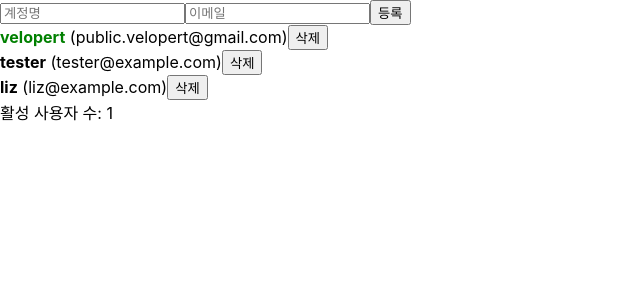
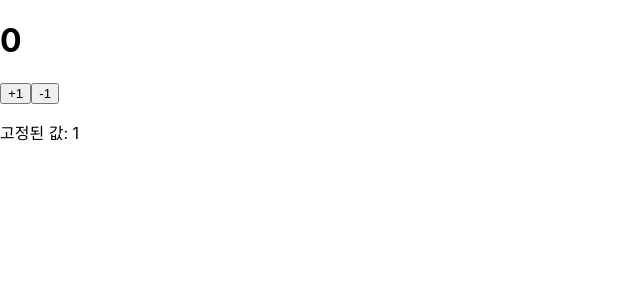
Before and after one commit to BBlack-Hun/React_study, a React (Create React App) app: page / in a window 1280 px wide. Shown: the top 300 px of the page, without its empty margins (0-640 px from the left). Built offline with nearby package versions, Linux system fonts and the light colour scheme.

Commit message:
03_17_study

```diff
--- a/package.json
+++ b/package.json
@@ -6,6 +6,7 @@
     "@testing-library/jest-dom": "^5.11.4",
     "@testing-library/react": "^11.1.0",
     "@testing-library/user-event": "^12.1.10",
+    "immer": "^8.0.1",
     "react": "^17.0.1",
     "react-dom": "^17.0.1",
     "react-scripts": "4.0.3",
--- a/src/App.js
+++ b/src/App.js
@@ -1,4 +1,5 @@
-import React, {useRef, useReducer, useMemo, useCallback, createContext } from 'react';
+import React, { useRef, useReducer, useMemo, useCallback, createContext } from 'react';
+import produce from 'immer';
 import CreateUser from './CreateUser';
 import UserList from './UserList';
 import useInputs from './uesInputs';
@@ -8,9 +9,10 @@
 // import Hello from './Hello';
 // import Wrapper from './Wrapper';
 // import Wrapper from './Wrapper';
-function countActiveUsers (users) {
+
+function countActiveUsers(users) {
     console.log('활성 사용자 수를 세는 중');
-  return users.filter(user => user.active).length;
+    return users.filter((user) => user.active).length;
 }
 
 const initialState = {
@@ -23,25 +25,25 @@
             id: 1,
             username: 'velopert',
             email: 'public.velopert@gmail.com',
-        active: true
+            active: true,
         },
         {
             id: 2,
             username: 'tester',
             email: 'tester@example.com',
-        active: false
+            active: false,
         },
         {
             id: 3,
             username: 'liz',
             email: 'liz@example.com',
-        active: false
-    }
-  ]
-}
+            active: false,
+        },
+    ],
+};
 
 function reducer(state, action) {
-  switch(action.type) {
+    switch (action.type) {
         // case 'CHANGE_INPUT':
         //   return {
         //     ...state,
@@ -51,30 +53,37 @@
         //     }
         //   };
         case 'CREATE_USER':
-      return {
-        inputs: initialState.inputs,
-        users: state.users.concat(action.user)
-      };
+            return produce(state, (draft) => {
+                draft.users.push(action.user);
+            });
+        // return {
+        //     inputs: initialState.inputs,
+        //     users: state.users.concat(action.user),
+        // };
         case 'TOGGLE_USER':
-      return {
-        ...state,
-        users: state.users.map(user => user.id === action.id
-          ? { ...user, active: !user.active }
-          : user)
-      };
+            return produce(state, (draft) => {
+                const user = draft.users.find((user) => user.id === action.id);
+                user.action = !user.action;
+            });
+        // return {
+        //     ...state,
+        //     users: state.users.map((user) => (user.id === action.id ? { ...user, active: !user.active } : user)),
+        // };
         case 'REMOVE_USER':
-      return {
-        ...state,
-        users: state.users.filter(user => user.id !== action.id)
-      }
+            return produce(state, (draft) => {
+                const index = draft.users.findIndex((user) => user.id === action.id);
+                draft.users.splice(index, 1);
+            });
+        // return {
+        //     ...state,
+        //     users: state.users.filter((user) => user.id !== action.id),
+        // };
         default:
             throw new Error('unHandled action');
     }
 }
 
 export const UserDispatch = createContext(null);
-
-
 
 function App() {
     const [state, dispatch] = useReducer(reducer, initialState);
@@ -86,7 +95,6 @@
     const nextId = useRef(4);
     const { users } = state;
     // const { username, email } = state.inputs;
-
 
     // const onChange = useCallback(e => {
     //   const {name, value} = e.target;
@@ -104,9 +112,9 @@
                 id: nextId.current,
                 username,
                 email,
-      }
+            },
         });
-    nextId.current +=1;
+        nextId.current += 1;
         reset();
     }, [username, email, reset]);
 
@@ -124,7 +132,7 @@
     //   });
     // }, []);
 
-  const count = useMemo( () => countActiveUsers(users), [users])
+    const count = useMemo(() => countActiveUsers(users), [users]);
 
     // const [ inputs, setInputs] = useState( {
     //   username: "",
@@ -179,20 +187,25 @@
         // {/* isSpecial에 default값은 true이다. */}
         <UserDispatch.Provider value={dispatch}>
             <CreateUser
-          username = {username} email={email} onChange={onChange} onCreate={onCreate}
+                username={username}
+                email={email}
+                onChange={onChange}
+                onCreate={onCreate}
                 // username={username}
                 // email={email}
                 // onChange={onChange}
                 // onCreate={onCreate}
             />
-        <UserList users={ users } /* {onRemove={onRemove} onToggle={onToggle} user }  onRemove={onRemove} onToggle={onToggle}*/ />
-        <div>활성 사용자 수: {count}{/*{count}*/}</div>
+            <UserList users={users} /* {onRemove={onRemove} onToggle={onToggle} user }  onRemove={onRemove} onToggle={onToggle}*/ />
+            <div>
+                활성 사용자 수: {count}
+                {/*{count}*/}
+            </div>
         </UserDispatch.Provider>
     );
 }
 
 export default App;
-
 
 // /*
 //       // JSX의 조건!
--- a/src/Counter.js
+++ b/src/Counter.js
@@ -1,36 +1,110 @@
-import React, { useReducer } from 'react';
-function reducer(state, action) {
-    switch (action.type) {
-        case 'INCREMENT':
-            return state +1;
-        case 'DECREMENT':
-            return state -1;
-        default:
-            throw new Error('Unhandled action');
+import React, { useReducer, Component } from 'react';
+
+class Counter extends Component {
+
+    state = {
+        counter: 0,
+        fixed: 1,
+        // updateMe: {
+        //     toggleMe: false,
+        //     dontChangeMe: 1
+        // }
     }
+    // constructor(props) {
+    //     super(props);
+    //     this.state = {
+    //         counter: 0,
+    //     };
+    // }
+    handleIncrease = () => {
+        // this.setState({
+        //     counter: this.state.counter + 1,
+        // });
+        this.setState(state => ({
+            counter: state.counter + 1
+        }))
+        this.setState(state => ({
+            counter: state.counter + 1
+        }))
+        this.setState(state => ({
+            counter: state.counter + 1
+        }))
+        this.setState(state => ({
+            counter: state.counter + 1
+        }))
+    };
 
+    handleDecrease = () => {
+        // 4개를 써도 1만 빠진다.
+        // setState는 입력한 상태로 바뀌는 것이 아닌, 요청하는 것이다.
+        // 리엑트는 상태가 바로 업데이트 되는 것이 아니라 비동기적으로 업데이트 되는 것이다.
+        this.setState({
+            counter: this.state.counter - 1,
+        });
+        this.setState({
+            counter: this.state.counter - 1,
+        });
+        this.setState({
+            counter: this.state.counter - 1,
+        });
+        this.setState({
+            counter: this.state.counter - 1,
+        });
+    };
+
+    // handleToogle = () => {
+    //     this.setState({
+    //         updateMe: {
+    //             ...this.state.updateMe,
+    //             toggleMe: !this.state.updateMe.toggleMe,
+    //         }
+    //     })
+    // }
+
+    render() {
+        return (
+            <div>
+                <h1>{this.state.counter}</h1>
+                <button onClick={this.handleIncrease}>+1</button>
+                <button onClick={this.handleDecrease}>-1</button>
+                <p>고정된 값: {this.state.fixed}</p>
+            </div>
+        );
+    }
 }
 
-function Counter() {
-    const [number, dispatch] = useReducer(reducer, 0);
-    const onIncrease = () => {
-        dispatch({
-            type: 'INCREMENT'
-        });
-    };
-    const onDecrease = () => {
-        dispatch({
-            type: 'DECREMENT'
-        });
-    }
+// function reducer(state, action) {
+//     switch (action.type) {
+//         case 'INCREMENT':
+//             return state +1;
+//         case 'DECREMENT':
+//             return state -1;
+//         default:
+//             throw new Error('Unhandled action');
+//     }
 
-    return (
-        <div>
-            <h1>{number}</h1>
-            <button onClick={onIncrease}>+1</button>
-            <button onClick={onDecrease}>-1</button>
-        </div>
-    )
-}
+// }
+
+// function Counter() {
+//     const [number, dispatch] = useReducer(reducer, 0);
+//     const onIncrease = () => {
+//         dispatch({
+//             type: 'INCREMENT'
+//         });
+//     };
+//     const onDecrease = () => {
+//         dispatch({
+//             type: 'DECREMENT'
+//         });
+//     }
+
+//     return (
+//         <div>
+//             <h1>{number}</h1>
+//             <button onClick={onIncrease}>+1</button>
+//             <button onClick={onDecrease}>-1</button>
+//         </div>
+//     )
+// }
 
 export default Counter;
--- a/src/index.js
+++ b/src/index.js
@@ -4,12 +4,13 @@
 import App from './App';
 //import Counter from './Counter';
 import reportWebVitals from './reportWebVitals';
+import Counter from './Counter';
 
 ReactDOM.render(
-  <React.StrictMode>
-    <App />
-  </React.StrictMode>,
-  document.getElementById('root')
+    <React.StrictMode>
+        <Counter />
+    </React.StrictMode>,
+    document.getElementById('root')
 );
 
 // If you want to start measuring performance in your app, pass a function
```
Also changed, not shown: src/Hello.js (+28 -16 lines), 1 other file (tests, documents, lock files or other folders). Lines whose indentation alone changed are shown as unchanged.
